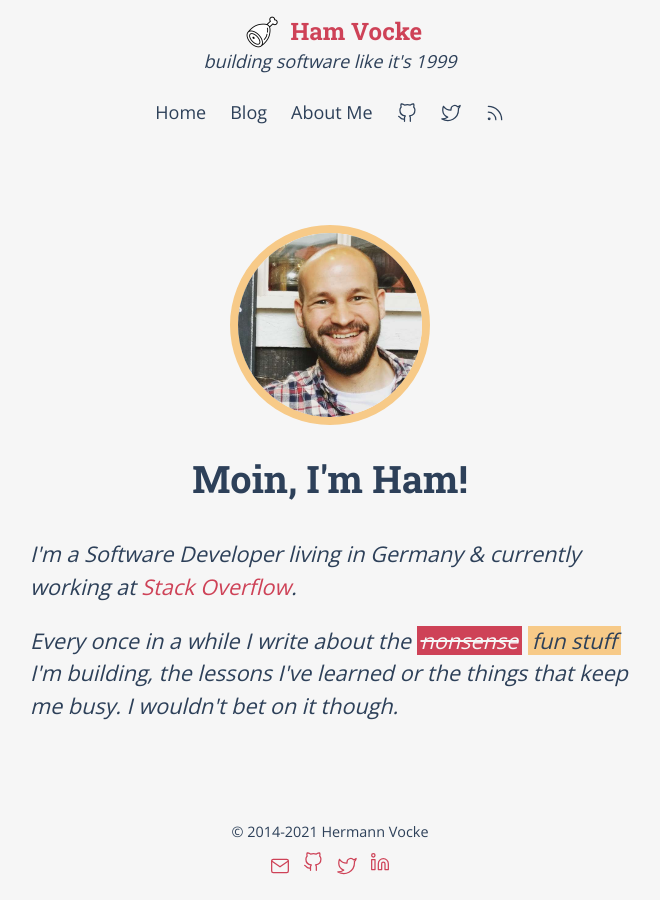
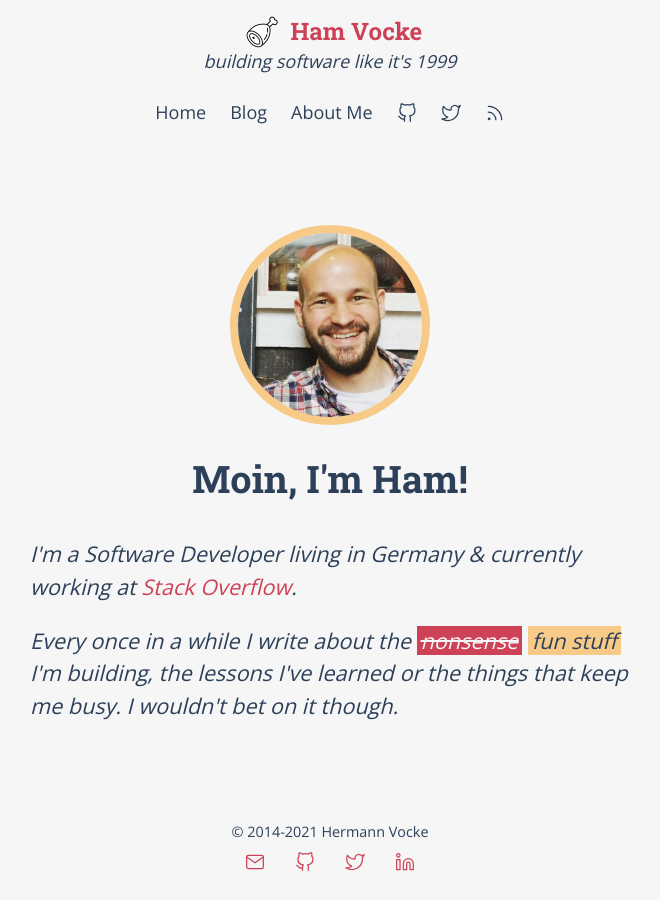
Before and after one commit to hamvocke/hamvocke.github.io, a Jekyll site: the page built from index.html, in a window 1280 px wide. Shown: the whole page, without its empty margins (310-970 px from the left). Built offline with Jekyll 4.4.1, drawn with Linux system fonts in a browser that asks for light colours.

Commit message:
make icons in contact section less wobbly

```diff
--- a/assets/css/hamvocke.css
+++ b/assets/css/hamvocke.css
@@ -240,14 +240,12 @@ footer#footer a {
 }
 
 footer#footer .contact {
-    text-align: center;
     font-size: 0.8em;
     color: var(--black);
 }
 
 footer#footer .contact .icons {
     margin: 12px 0 0 0;
-    font-size: 1.2em;
 }
 
 h1.title {
@@ -346,11 +344,15 @@ ins {
 
 .author .contact {
   padding-top: 12px;
-  text-align: center;
 }
 
 .author .contact a {
   padding: 12px;
+}
+
+.contact .icons {
+    display: flex;
+    justify-content: space-evenly;
 }
 
 .meta-info {
```
